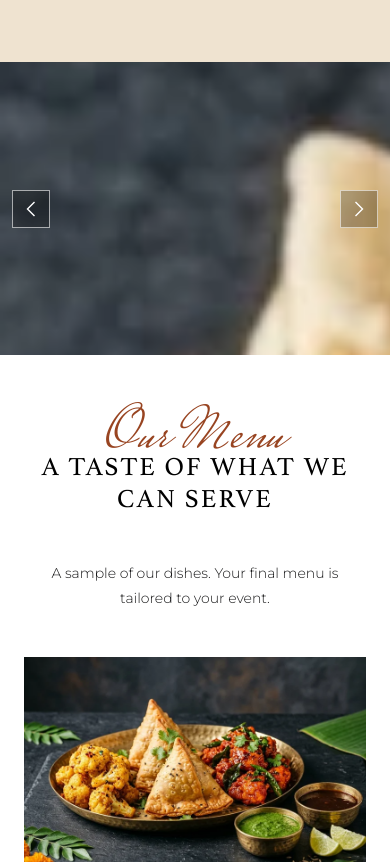
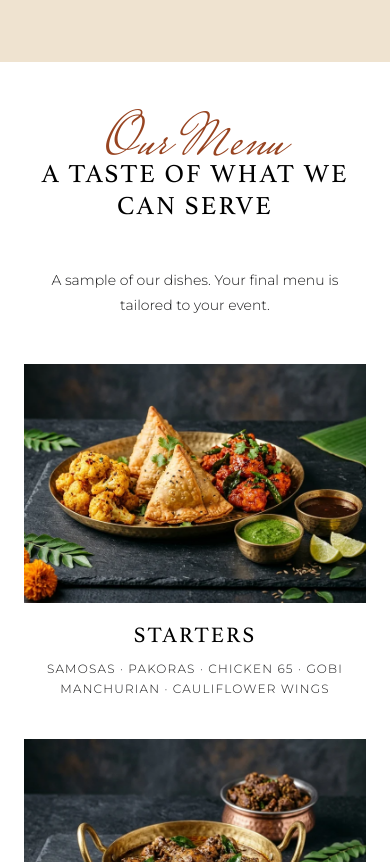
Before and after one commit to heliocenture-hue/Best-of-India-Catering, an Astro site: page /en in a window 390 px wide. Shown: the part 6822-7684 px from the top of the page. Built offline with nearby package versions, Linux system fonts and the light colour scheme; Astro itself is replaced by a stand-in of ours.

Commit message:
Hide photo gallery section on mobile view above menu

```diff
--- a/src/components/Gallery.astro
+++ b/src/components/Gallery.astro
@@ -8,16 +8,16 @@ interface Props {
 const { lang } = Astro.props;
 const t = getTranslations(lang);
 
-// 8 real BOI food photos (studio-lit landscape 3:2 matching exact alts)
+// 8 real BOI food photos
 const galleryImages = [
-  { src: '/assets/gallery/gallery-1.webp', alt: t.gallery.alts[0] },
-  { src: '/assets/gallery/gallery-2.webp', alt: t.gallery.alts[1] },
-  { src: '/assets/gallery/gallery-3.webp', alt: t.gallery.alts[2] },
-  { src: '/assets/gallery/gallery-4.webp', alt: t.gallery.alts[3] },
-  { src: '/assets/gallery/gallery-5.webp', alt: t.gallery.alts[4] },
-  { src: '/assets/gallery/gallery-6.webp', alt: t.gallery.alts[5] },
-  { src: '/assets/gallery/gallery-7.webp', alt: t.gallery.alts[6] },
-  { src: '/assets/gallery/gallery-8.webp', alt: t.gallery.alts[7] },
+  { src: '/assets/images/boi/hero-1.webp', alt: t.gallery.alts[0] },
+  { src: '/assets/images/boi/hero-2.webp', alt: t.gallery.alts[1] },
+  { src: '/assets/images/boi/hero-3.webp', alt: t.gallery.alts[2] },
+  { src: '/assets/images/boi/hero-4.webp', alt: t.gallery.alts[3] },
+  { src: '/assets/images/boi/about-1.webp', alt: t.gallery.alts[4] },
+  { src: '/assets/images/boi/about-2.webp', alt: t.gallery.alts[5] },
+  { src: '/assets/images/events/placeholder-wedding.webp', alt: t.gallery.alts[6] },
+  { src: '/assets/images/boi/strip-1.webp', alt: t.gallery.alts[7] },
 ];
 ---
 
@@ -30,10 +30,9 @@ const galleryImages = [
             src={img.src}
             alt={img.alt}
             class="gallery-img"
-            loading={idx === 0 ? "eager" : "lazy"}
-            decoding="async"
-            width="1200"
-            height="800"
+            loading="lazy"
+            width="750"
+            height="500"
           />
         </div>
       ))}
@@ -42,12 +41,11 @@ const galleryImages = [
         <div class="gallery-item gallery-clone" data-index={`clone-${idx}`} aria-hidden="true">
           <img
             src={img.src}
-            alt=""
+            alt={img.alt}
             class="gallery-img"
             loading="lazy"
-            decoding="async"
-            width="1200"
-            height="800"
+            width="750"
+            height="500"
           />
         </div>
       ))}
@@ -150,28 +148,10 @@ const galleryImages = [
   }
 
   /* Mobile Layout (< 768px):
-     Full width, 293px high, one image at a time */
+     Remove gallery section on mobile view */
   @media (max-width: 767px) {
     .gallery-section {
-      height: 293px;
-      max-width: 100%;
-      overflow: hidden;
-    }
-    .gallery-item {
-      flex: 0 0 100%;
-      width: 100%;
-      max-width: 100%;
-      height: 293px;
-    }
-    .gallery-nav-btn {
-      width: 38px;
-      height: 38px;
-    }
-    .prev-btn {
-      left: 12px;
-    }
-    .next-btn {
-      right: 12px;
+      display: none !important;
     }
   }
 </style>
@@ -183,6 +163,7 @@ const galleryImages = [
     const prevBtn = document.getElementById('gallery-prev-btn');
     const nextBtn = document.getElementById('gallery-next-btn');
     if (!track || !viewport) return;
+    if (window.matchMedia('(max-width: 767px)').matches) return;
 
     let currentIndex = 0;
     const totalOriginal = 8;
@@ -260,11 +241,6 @@ const galleryImages = [
     viewport.addEventListener('mouseenter', stopAutoPlay);
     viewport.addEventListener('mouseleave', startAutoPlay);
 
-    // Responsive position on resize
-    window.addEventListener('resize', () => {
-      updatePosition(false);
-    }, { passive: true });
-
     // Touch & Swipe handlers
     viewport.addEventListener('touchstart', (e) => {
       stopAutoPlay();
```
